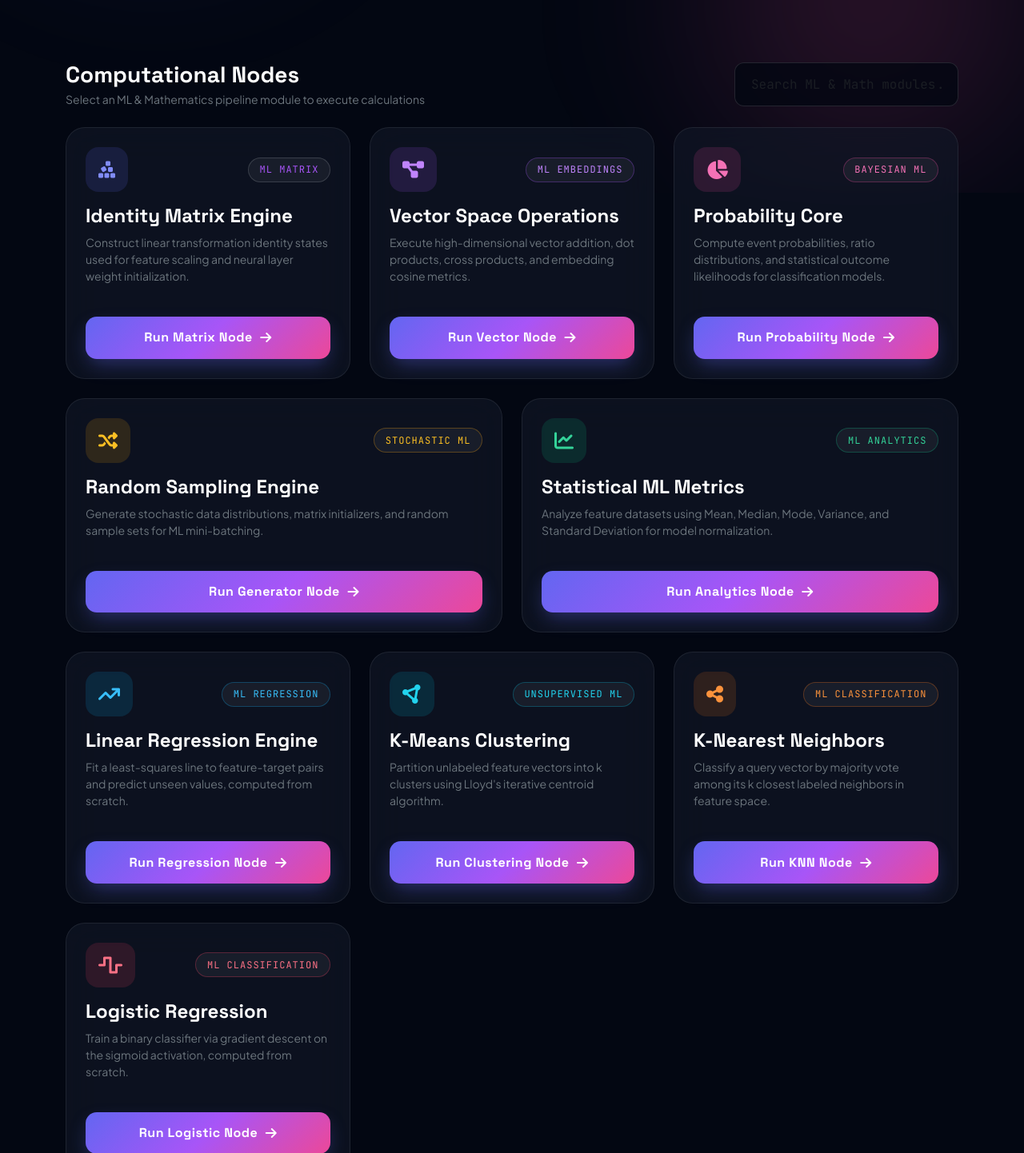
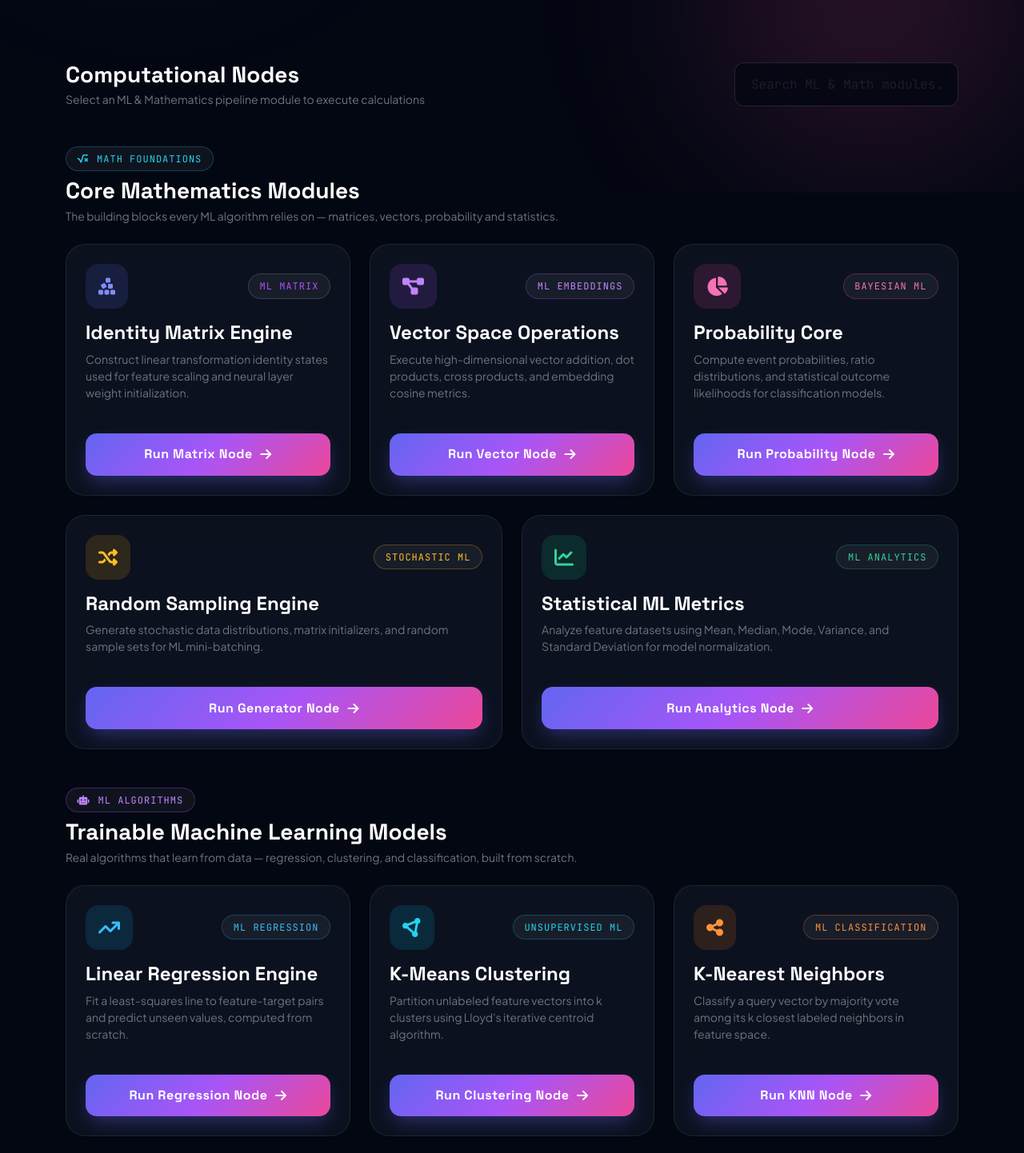
Before and after one commit to Anamolsnwr/ML_MATH_LAB, a Flask app: page / in a window 1280 px wide. Shown: the part 559-2001 px from the top of the page at 80% size. Run offline with Flask 3, Linux system fonts and the light colour scheme.

Commit message:
separating ml algorithms and math modules in ui

```diff
--- a/templates/index.html
+++ b/templates/index.html
@@ -25,9 +25,9 @@
   </div>
 </section>
 
-<!-- Interactive Math & ML Nodes -->
+<!-- Search bar (filters both sections below) -->
 <section id="nodes" class="py-3">
-  <div class="d-flex flex-column flex-md-row justify-content-between align-items-md-center mb-4 gap-3">
+  <div class="d-flex flex-column flex-md-row justify-content-between align-items-md-center mb-5 gap-3">
     <div>
       <h3 class="fw-bold text-white mb-1" style="font-family: var(--font-display);">Computational Nodes</h3>
       <p class="text-secondary small mb-0">Select an ML & Mathematics pipeline module to execute calculations</p>
@@ -35,7 +35,16 @@
     <input type="text" id="program-search" class="form-control fusion-input w-auto" placeholder="Search ML & Math modules..." style="min-width: 280px;">
   </div>
 
-  <div class="row g-4">
+  <!-- ============ SECTION: MATH FOUNDATIONS ============ -->
+  <div class="section-divider mb-4">
+    <span class="fusion-badge" style="color: #22D3EE; border-color: rgba(6, 182, 212, 0.3);">
+      <i class="fa-solid fa-square-root-variable me-1"></i> MATH FOUNDATIONS
+    </span>
+    <h3 class="fw-bold text-white mt-2 mb-1" style="font-family: var(--font-display);">Core Mathematics Modules</h3>
+    <p class="text-secondary small mb-0">The building blocks every ML algorithm relies on — matrices, vectors, probability and statistics.</p>
+  </div>
+
+  <div class="row g-4 mb-5">
     <!-- Node 1 -->
     <div class="col-md-6 col-lg-4 program-card-col" data-title="Identity Matrix">
       <div class="fusion-node p-4 h-100 d-flex flex-column justify-content-between">
@@ -120,7 +129,21 @@
         <a href="{{ url_for('statistics_page') }}" class="btn btn-fusion w-100 mt-4">Run Analytics Node <i class="fa-solid fa-arrow-right fs-6"></i></a>
       </div>
     </div>
+  </div>
 
+  <!-- ============ DIVIDER ============ -->
+  <div class="section-split-line my-5"></div>
+
+  <!-- ============ SECTION: ML ALGORITHMS ============ -->
+  <div class="section-divider mb-4">
+    <span class="fusion-badge" style="color: #C084FC; border-color: rgba(168, 85, 247, 0.3);">
+      <i class="fa-solid fa-robot me-1"></i> ML ALGORITHMS
+    </span>
+    <h3 class="fw-bold text-white mt-2 mb-1" style="font-family: var(--font-display);">Trainable Machine Learning Models</h3>
+    <p class="text-secondary small mb-0">Real algorithms that learn from data — regression, clustering, and classification, built from scratch.</p>
+  </div>
+
+  <div class="row g-4">
     <!-- Node 6 -->
     <div class="col-md-6 col-lg-4 program-card-col" data-title="Linear Regression">
       <div class="fusion-node p-4 h-100 d-flex flex-column justify-content-between">
```
